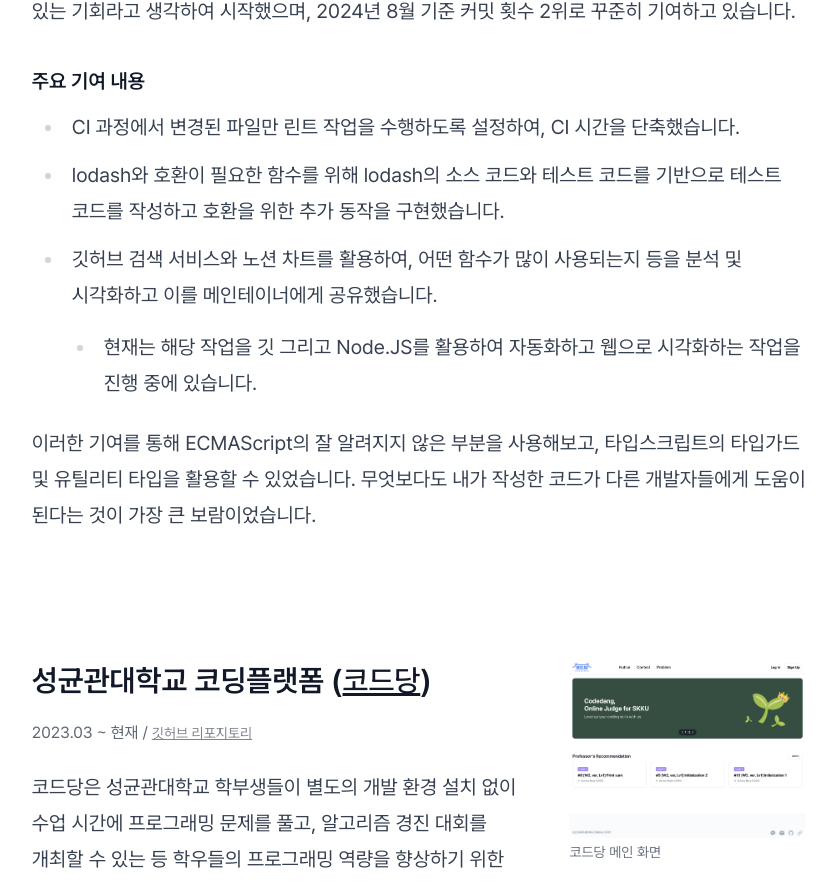
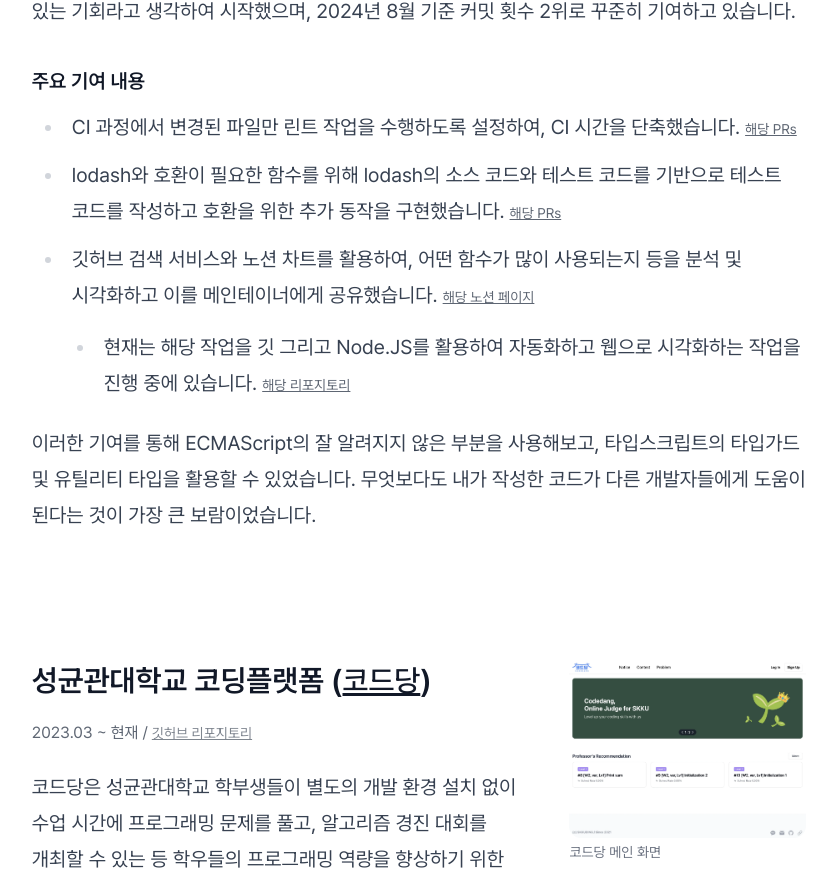
Before and after one commit to dayongkr/resume, a Next.js app: page / in a window 1280 px wide. Shown: the part 800-1684 px from the top of the page, without its empty margins (221-1056 px from the left). Built offline with nearby package versions, Linux system fonts and the light colour scheme.

Commit message:
fix(components): add missing prop

```diff
--- a/src/components/SubSection.tsx
+++ b/src/components/SubSection.tsx
@@ -60,7 +60,9 @@ function List({
       <ul>
         {items.map((item, index) => (
           <>
-            <ListItem key={index}>{item.text}</ListItem>
+            <ListItem key={index} link={item.link}>
+              {item.text}
+            </ListItem>
             {item.sub && <List key={index} items={item.sub} />}
           </>
         ))}
```
